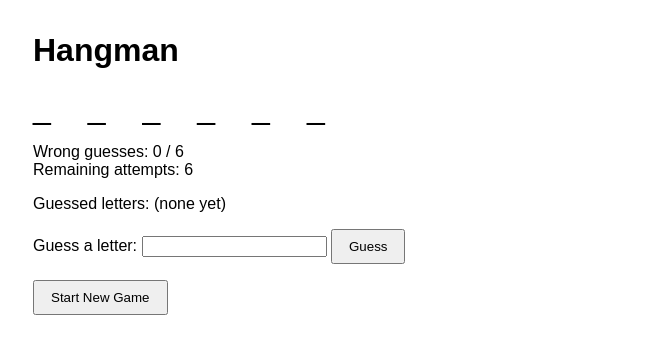
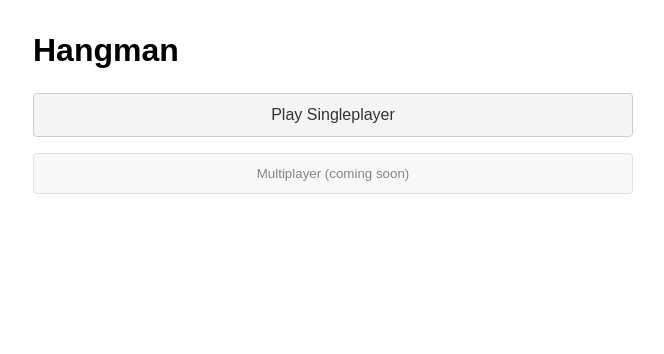
Before and after one commit to Julilolvink/HangmanAI, a Flask app: page / in a window 1280 px wide. Shown: the top 354 px of the page, without its empty margins (307-971 px from the left). Run offline with Flask 3, Linux system fonts and the light colour scheme.

Commit message:
Version 1.0.0 - Made a home page

```diff
--- a/app.py
+++ b/app.py
@@ -3,7 +3,6 @@
 import os
 import random
 from flask import Flask, render_template, request, redirect, url_for, session
-
 from game import HangmanGame
 
 app = Flask(__name__)
@@ -66,32 +65,32 @@ def load_game_from_session() -> HangmanGame | None:
 
 # --- ROUTES ------------------------------------------------------------------ #
 
-@app.route("/", methods=["GET", "POST"])
-def game_view():
+@app.route("/")
+def index():
     """
-    Main route for the game.
-    - GET: show current game or start a new one if none exists.
-    - POST: process a letter guess from the user.
+    Home menu: user can choose between singleplayer and (later) multiplayer.
+    """
+    return render_template("index.html")
+
+@app.route("/single", methods=["GET", "POST"])
+def singleplayer():
+    """
+    Singleplayer game view.
+    This is exactly what your old "/" route was doing, just moved.
     """
     game = load_game_from_session()
     if game is None:
-        # No game in session yet -> start a new one
         game = start_new_game()
         save_game_to_session(game)
 
     if request.method == "POST":
-        # Read the 'letter' field from the submitted form
         letter = request.form.get("letter", "").strip().lower()
-        # Perform the guess in the game object
         game.guess(letter)
-        # Save updated game back to the session
         save_game_to_session(game)
-        # Redirect to avoid form resubmit on refresh (Post/Redirect/Get pattern)
-        return redirect(url_for("game_view"))
+        return redirect(url_for("singleplayer"))
 
-    # For GET requests, render the template with the current game state
     return render_template(
-        "index.html",
+        "game.html",
         masked_word=game.masked_word(),
         wrong_guesses=game.wrong_guesses,
         remaining_attempts=game.remaining_attempts(),
@@ -102,14 +101,14 @@ def game_view():
     )
 
 
-@app.route("/new")
-def new_game():
+@app.route("/single/new")
+def new_singleplayer_game():
     """
-    Start a brand new game and redirect to the main game view.
+    Start a new singleplayer game and redirect back to the singleplayer view.
     """
     game = start_new_game()
     save_game_to_session(game)
-    return redirect(url_for("game_view"))
+    return redirect(url_for("singleplayer"))
 
 
 if __name__ == "__main__":
--- a/templates/index.html
+++ b/templates/index.html
@@ -1,94 +1,50 @@
-<!-- hangman_app/templates/game.html -->
-
+<!-- templates/index.html -->
 <!DOCTYPE html>
 <html lang="en">
 <head>
     <meta charset="UTF-8">
-    <title>Hangman Game</title>
+    <title>Hangman - Menu</title>
     <style>
-        /* Very basic styling. You can make this pretty later. */
-
         body {
             font-family: Arial, sans-serif;
             max-width: 600px;
             margin: 2rem auto;
         }
-
-        .word {
-            font-size: 2rem;
-            letter-spacing: 0.2em;
-            margin-bottom: 1rem;
+        h1 {
+            margin-bottom: 1.5rem;
         }
-
-        .status {
-            margin-bottom: 1rem;
+        .menu {
+            display: flex;
+            flex-direction: column;
+            gap: 1rem;
         }
-
-        .guessed {
-            margin-bottom: 1rem;
+        a, button {
+            padding: 0.75rem 1.25rem;
+            text-decoration: none;
+            border-radius: 4px;
+            border: 1px solid #ccc;
+            background-color: #f5f5f5;
+            cursor: pointer;
+            text-align: center;
+            color: #333;
         }
-
-        form {
-            margin-bottom: 1rem;
+        a:hover, button:hover {
+            background-color: #e0e0e0;
         }
-
-        .finished {
-            font-weight: bold;
-            margin-top: 1rem;
-        }
-
-        button {
-            padding: 0.5rem 1rem;
-            cursor: pointer;
+        .coming-soon {
+            opacity: 0.6;
+            cursor: default;
         }
     </style>
 </head>
 <body>
+    <h1>Hangman</h1>
+    <div class="menu">
+        <!-- Link to our current singleplayer game -->
+        <a href="{{ url_for('singleplayer') }}">Play Singleplayer</a>
 
-    <h1>Hangman</h1>
-
-    <!-- Display the masked word e.g. "_ y t h o n" -->
-    <div class="word">
-        {% for ch in masked_word %}
-            {{ ch }}&nbsp;
-        {% endfor %}
+        <!-- Placeholder for later -->
+        <button class="coming-soon" disabled>Multiplayer (coming soon)</button>
     </div>
-
-    <div class="status">
-        Wrong guesses: {{ wrong_guesses }} / {{ remaining_attempts + wrong_guesses }}<br>
-        Remaining attempts: {{ remaining_attempts }}
-    </div>
-
-    <div class="guessed">
-        Guessed letters:
-        {% if guessed_letters %}
-            {{ guessed_letters | join(", ") }}
-        {% else %}
-            (none yet)
-        {% endif %}
-    </div>
-
-    {% if not finished %}
-        <!-- Guess form: posts back to "/" -->
-        <form method="post" action="{{ url_for('game_view') }}">
-            <label for="letter">Guess a letter:</label>
-            <input type="text" id="letter" name="letter" maxlength="1" required>
-            <button type="submit">Guess</button>
-        </form>
-    {% else %}
-        <div class="finished">
-            {% if won %}
-                🎉 You won! The word was "{{ secret_word }}".
-            {% else %}
-                😢 You lost. The word was "{{ secret_word }}".
-            {% endif %}
-        </div>
-    {% endif %}
-
-    <!-- Button to start a new game -->
-    <form method="get" action="{{ url_for('new_game') }}">
-        <button type="submit">Start New Game</button>
-    </form>
-
 </body>
 </html>
```
Also changed, not shown: templates/game.html (added, +94 -0 lines).
